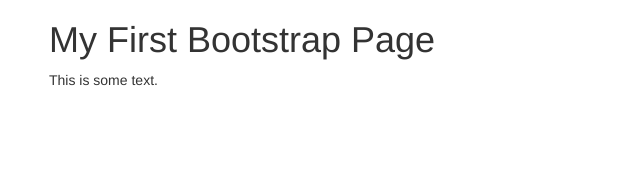
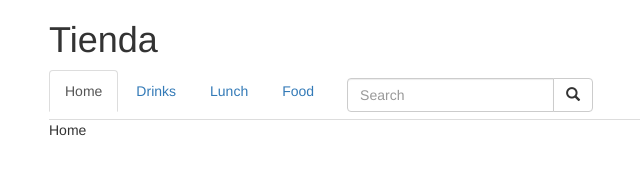
Before and after one commit to santiagojersson/ParcialWeb, a plain HTML site: page index.html in a window 1280 px wide. Shown: the whole page, without its empty margins (21-661 px from the left). Drawn offline with Linux system fonts and the light colour scheme.

Commit message:
Agregada la navegabilidad

```diff
--- a/index.html
+++ b/index.html
@@ -1,16 +1,41 @@
 <!DOCtype html>
 <html>
     <head>
-    <meta name="viewport" content="width=device-width, initial-scale=1">
+
     <link rel="stylesheet" href="bootstrap-3.3.7-dist/css/bootstrap.min.css">
 
     <script src="js/jquery.min.js"></script>
      <script src="bootstrap-3.3.7-dist/js/bootstrap.min.js"></script>
+     <meta name="viewport" content="width=device-width, initial-scale=1">
     </head>
 <body>
 <div class="container">
-  <h1>My First Bootstrap Page</h1>
-  <p>This is some text.</p>
+  <h1>Tienda</h1>
+  <ul class="nav nav-tabs">
+  <li class="active"><a href="#Home">Home</a></li>
+  <li><a href="#Drinks" data-toggle="tab">Drinks</a></li>
+  <li><a href="#Lunch" data-toggle="tab">Lunch</a></li>
+  <li><a href="#Food" data-toggle="tab">Food</a></li>
+  <li><form class="navbar-form" role="search">
+        <div class="input-group">
+            <input type="text" class="form-control" placeholder="Search" name="q">
+            <div class="input-group-btn">
+                <button class="btn btn-default" type="submit"><i class="glyphicon glyphicon-search"></i></button>
+            </div>
+        </div>
+        </form></li>
+</ul>
+
+<div class="tab-content ">
+  <div class="tab-pane active" id="Home">Home</div>
+  <div class="tab-pane" id="Drinks">Dri</div>
+  <div class="tab-pane" id="Lunch">Lun</div>
+  <div class="tab-pane" id="Food">Food</div>
+  <div class="tab-pane" id="Sea">Sea</div>
+
+
+
+</div>
 </div>
 <body>
 </html>
```
